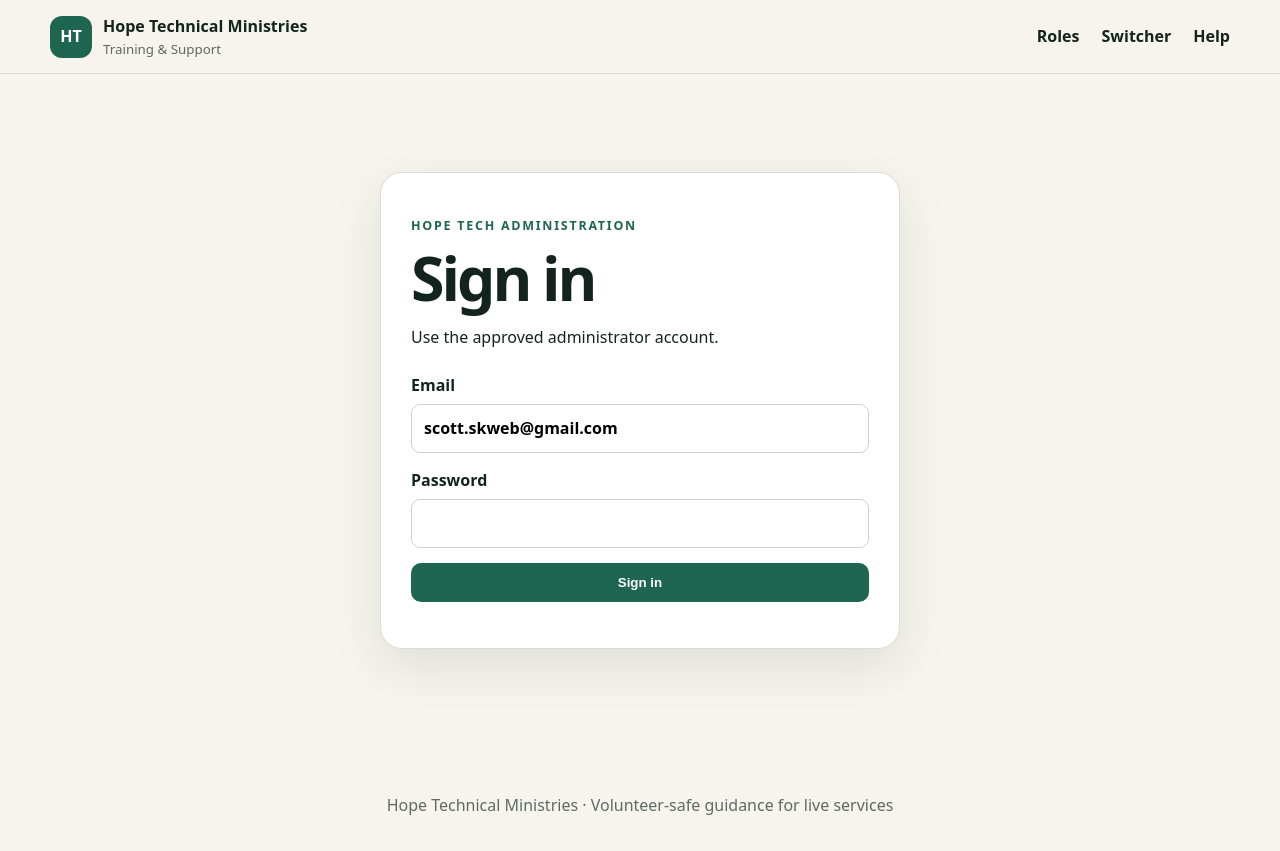
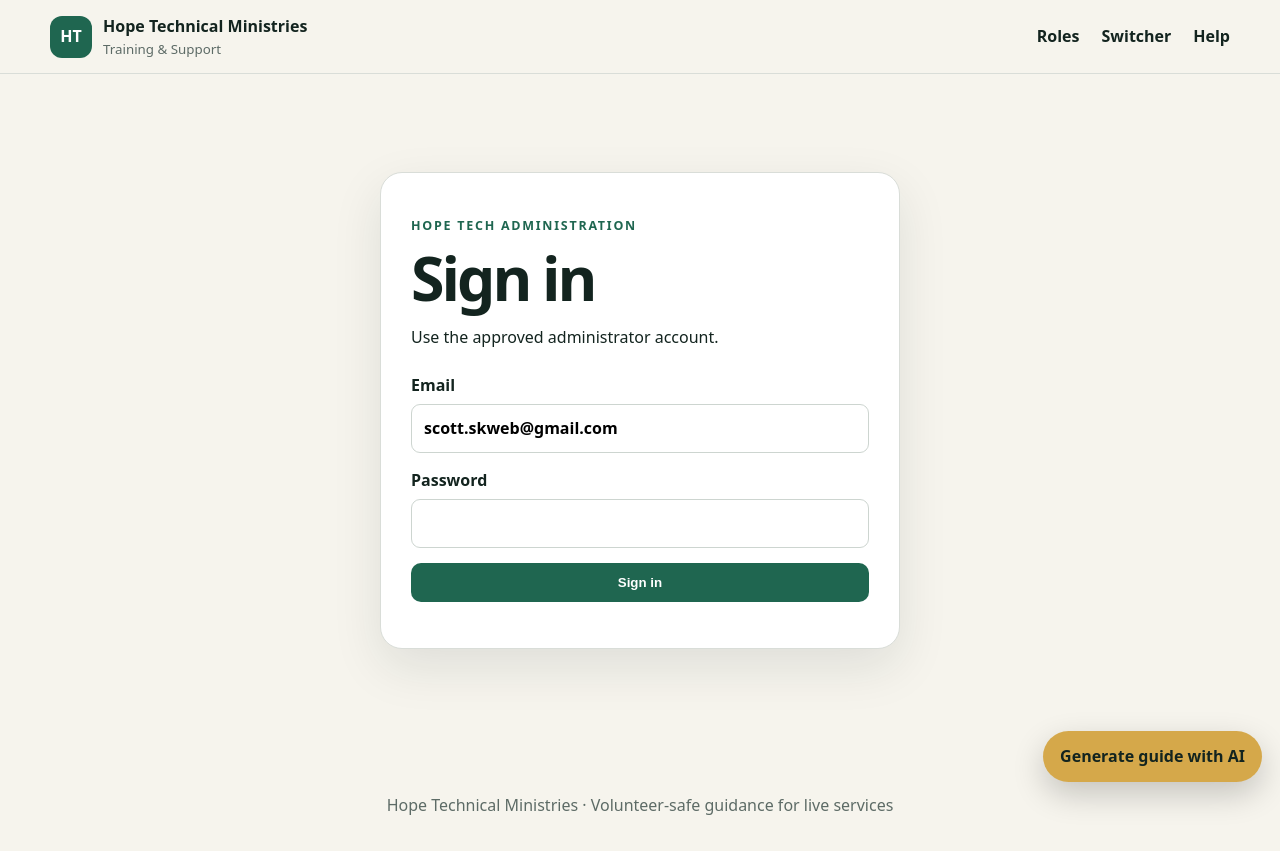
Before and after one commit to skramer00/Hope-tech, a Next.js app: page /admin in a window 1280 px wide. Built offline with nearby package versions, Linux system fonts and the light colour scheme.

Commit message:
Add AI generator shortcut to admin

```diff
--- a/src/app/admin/layout.tsx
+++ b/src/app/admin/layout.tsx
@@ -1,5 +1,9 @@
 import { Suspense } from "react";
+import Link from "next/link";
 
 export default function AdminLayout({ children }: { children: React.ReactNode }) {
-  return <Suspense fallback={<main className="wrap section"><p>Loading Hope Tech administration…</p></main>}>{children}</Suspense>;
+  return <Suspense fallback={<main className="wrap section"><p>Loading Hope Tech administration…</p></main>}>
+    {children}
+    <Link href="/admin/generate" style={{position:"fixed",right:18,bottom:18,zIndex:60,padding:"13px 17px",borderRadius:999,background:"#d5a84a",color:"#13241f",fontWeight:900,textDecoration:"none",boxShadow:"0 12px 32px rgba(0,0,0,.2)"}}>Generate guide with AI</Link>
+  </Suspense>;
 }
```
